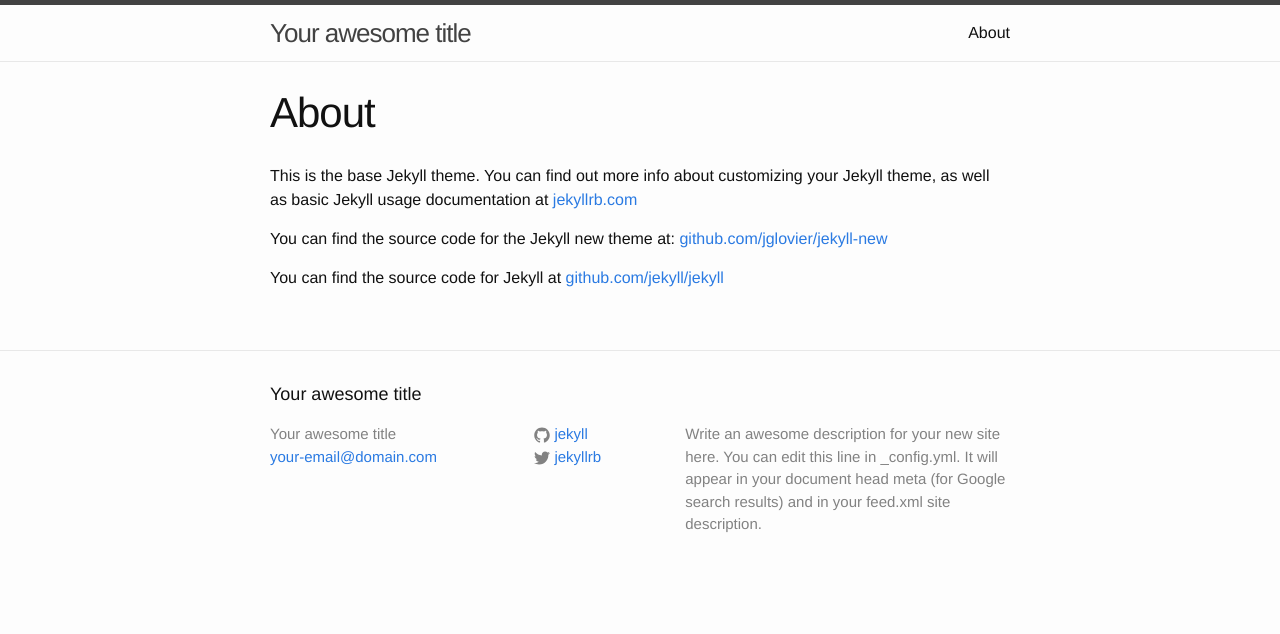
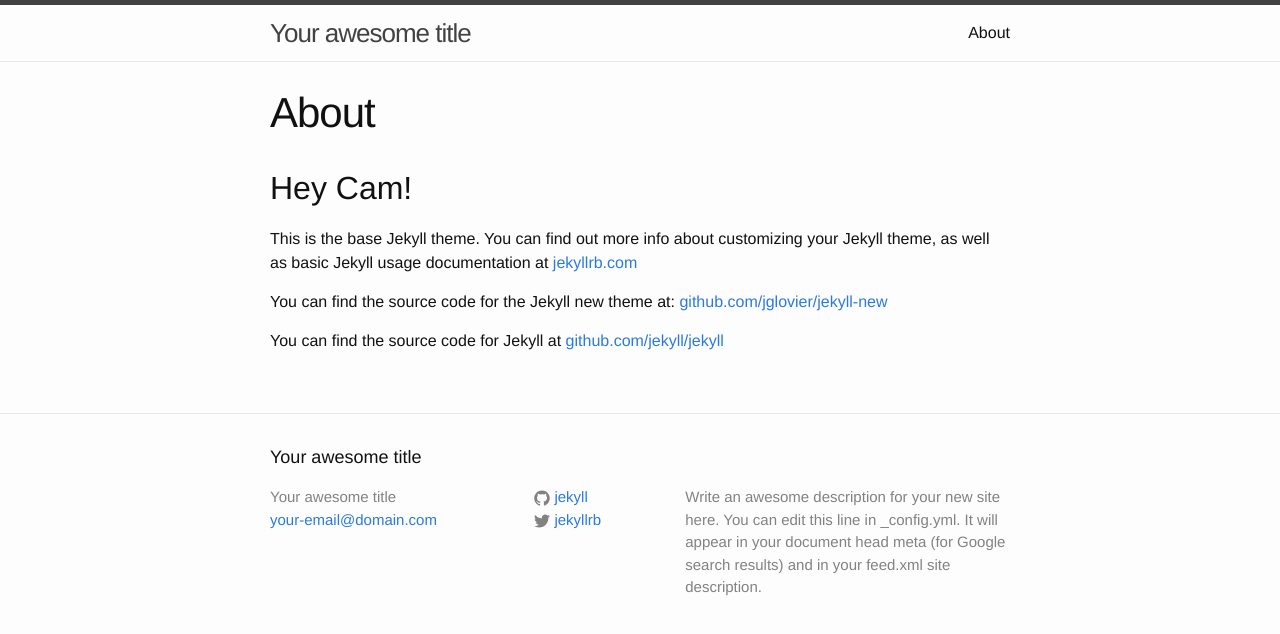
Before and after one commit to Rigalin/bladejover.github.io, a Jekyll site: the page built from about.md, in a window 1280 px wide. Shown: the top 634 px of the page. Built offline with Jekyll 4.4.1, drawn with Linux system fonts in a browser that asks for light colours.

Commit message:
Update about.md

```diff
--- a/about.md
+++ b/about.md
@@ -4,6 +4,8 @@
 permalink: /about/
 ---
 
+## Hey Cam!
+
 This is the base Jekyll theme. You can find out more info about customizing your Jekyll theme, as well as basic Jekyll usage documentation at [jekyllrb.com](http://jekyllrb.com/)
 
 You can find the source code for the Jekyll new theme at: [github.com/jglovier/jekyll-new](https://github.com/jglovier/jekyll-new)
```
